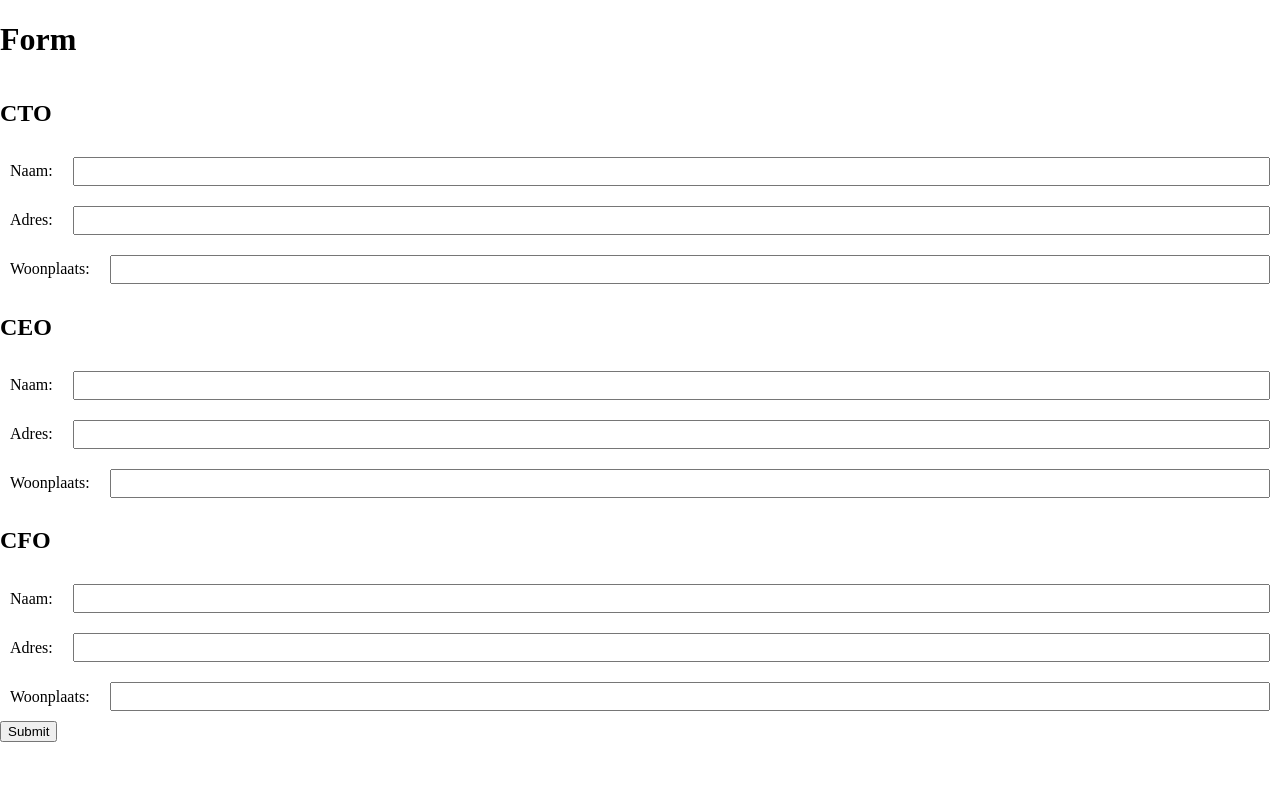
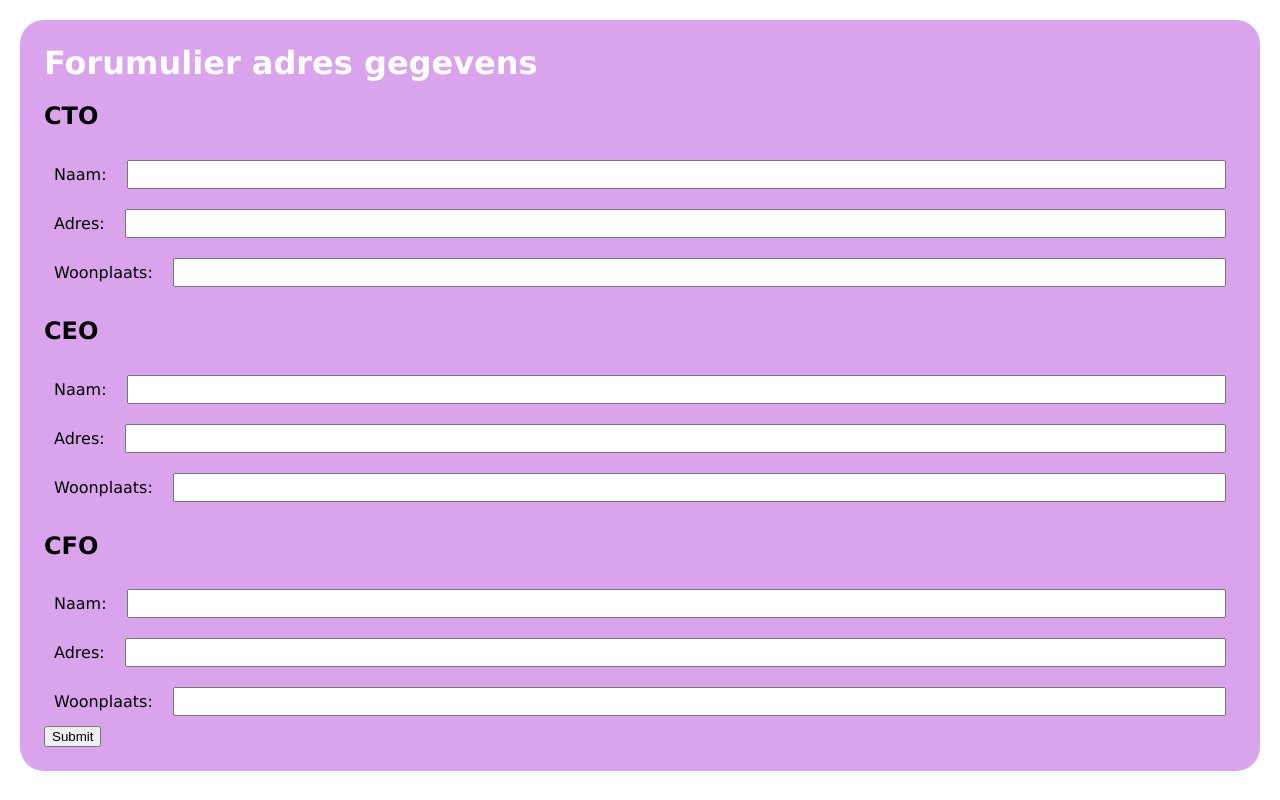
Before and after one commit to StevendeValk-Atos/angular-address-form, an Angular app: page / in a window 1280 px wide. Built offline with nearby package versions, Linux system fonts and the light colour scheme.

Commit message:
Added global sans serif font, updated form title, added basic form styling

```diff
--- a/src/app/templates/address-input-form/address-input-form.component.html
+++ b/src/app/templates/address-input-form/address-input-form.component.html
@@ -1,5 +1,5 @@
 <form>
-    <h1>Form</h1>
+    <h1>Forumulier adres gegevens</h1>
     <app-address-input-group>CTO</app-address-input-group>
     <app-address-input-group>CEO</app-address-input-group>
     <app-address-input-group>CFO</app-address-input-group>
--- a/src/app/templates/address-input-form/address-input-form.component.scss
+++ b/src/app/templates/address-input-form/address-input-form.component.scss
@@ -0,0 +1,11 @@
+form {
+    background-color: rgb(218 164 237);
+    margin: 20px;
+    padding: 1.5em;
+    border-radius: 1.5em
+}
+
+h1 {
+    margin: 0;
+    color: white;
+}
--- a/src/styles.scss
+++ b/src/styles.scss
@@ -1,4 +1,5 @@
 /* You can add global styles to this file, and also import other style files */
 body {
     margin: 0;
+    font-family: Verdana;
 }
```
